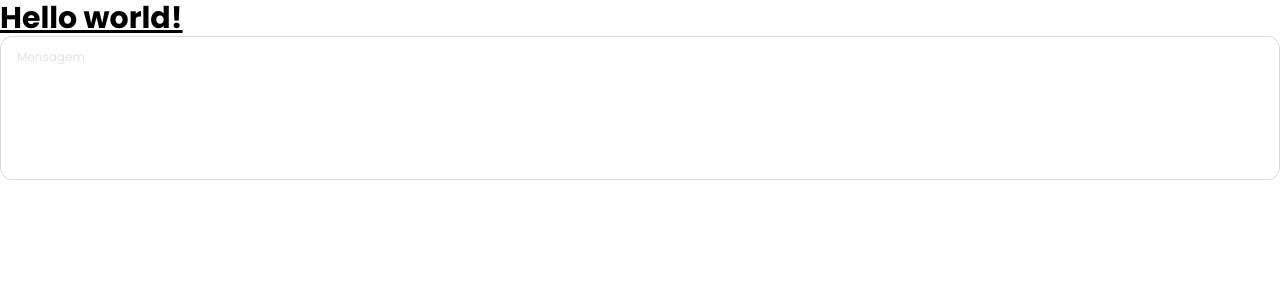
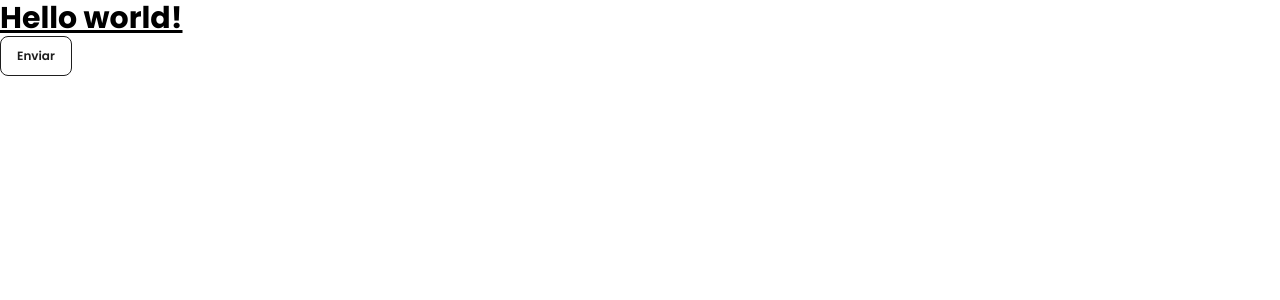
Before and after one commit to charleskx/my-portfolio, a Next.js app: page / in a window 1280 px wide. Shown: the top 300 px of the page. Built offline with nearby package versions, Linux system fonts and the light colour scheme.

Commit message:
feat: add component button

```diff
--- /dev/null
+++ b/src/components/atoms/Button/index.tsx
@@ -0,0 +1,20 @@
+import { HTMLAttributes, ReactNode } from "react";
+
+export interface ButtonProps extends HTMLAttributes<HTMLButtonElement> {
+  children: ReactNode
+  fullWidth?: boolean
+}
+
+function Button({ children, fullWidth, ...props }: ButtonProps) {
+  return (
+    <button
+      type="button"
+      className={`h-10 flex justify-center items-center font-semibold text-newGray-700 text-xs leading-4 px-4 py-3 border rounded-lg border-newGray-700 hover:text-white hover:bg-newIndigo-400 hover:border-newIndigo-400 transition-colors ${fullWidth && 'w-full'}`}
+      {...props}
+    >
+      {children}
+    </button>
+  )
+}
+
+export { Button }
--- a/src/pages/index.tsx
+++ b/src/pages/index.tsx
@@ -1,7 +1,7 @@
 import Head from 'next/head'
 
 import type { NextPage } from 'next'
-import { TextArea } from '../components/atoms/TextArea'
+import { Button } from '../components/atoms/Button'
 
 const Home: NextPage = () => {
   return (
@@ -15,7 +15,7 @@ const Home: NextPage = () => {
       </h1>
 
       <form>
-        <TextArea name='mensagem' placeholder='Mensagem' />
+        <Button>Enviar</Button>
       </form>
     </>
   )
--- a/tailwind.config.js
+++ b/tailwind.config.js
@@ -9,6 +9,9 @@ module.exports = {
         newGray: {
           50: '#DBDBDB',
           700: '#1E1E1E'
+        },
+        newIndigo: {
+          400: '#63BA90'
         }
       },
       fontFamily: {
```
